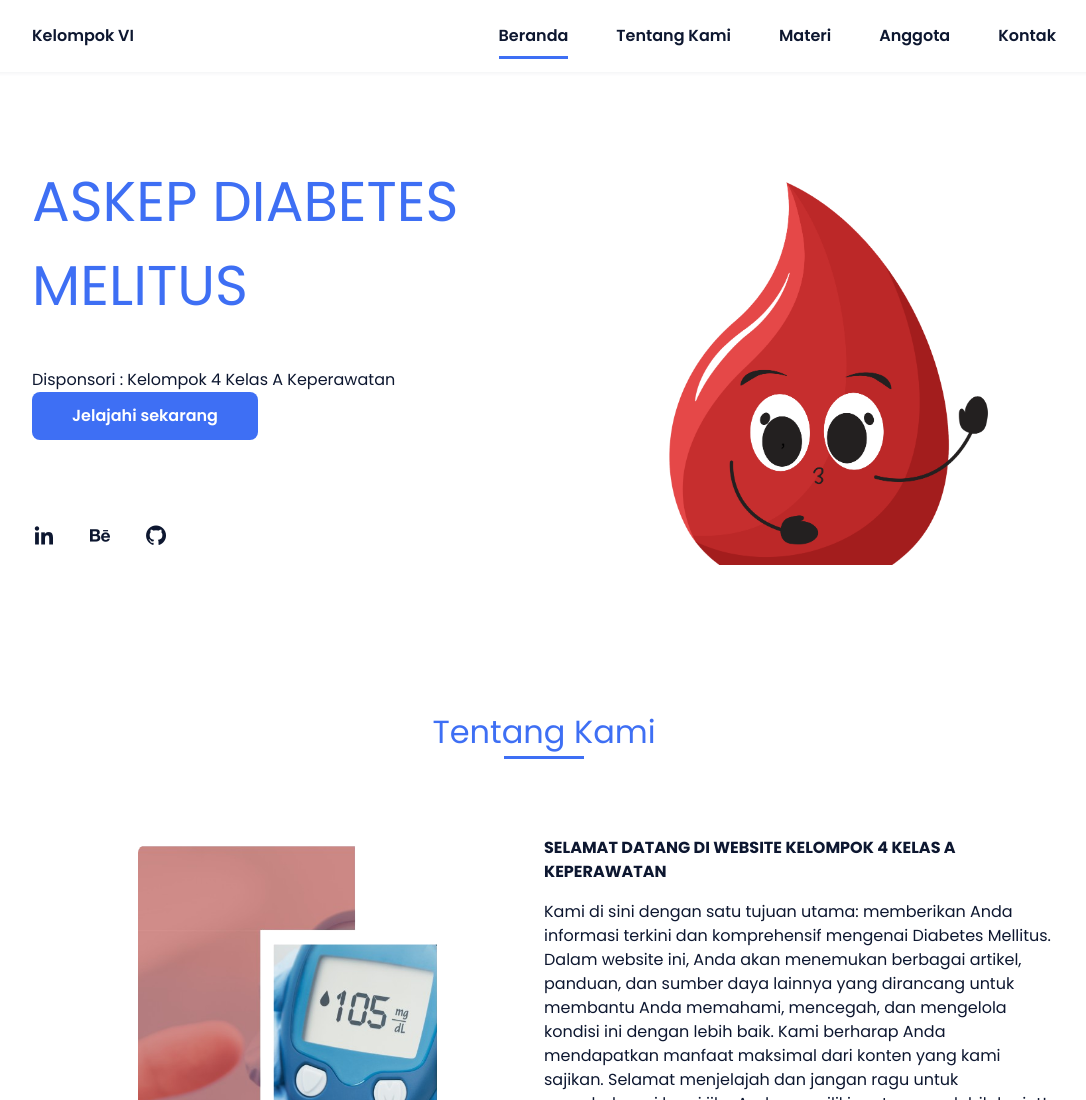
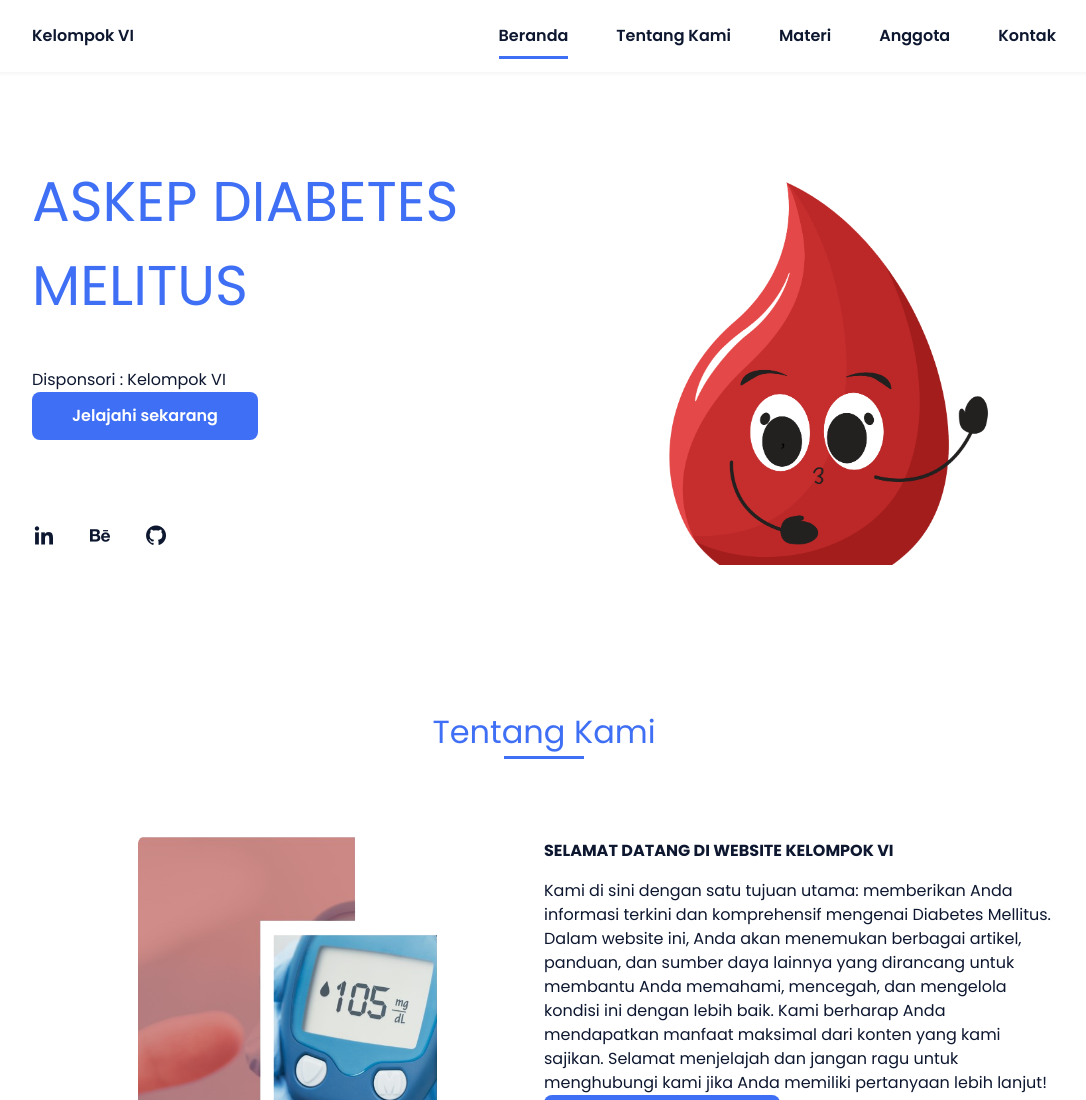
Before and after one commit to ruleksz/portfolio-03, a plain HTML site: page index.html in a window 1280 px wide. Shown: the top 1100 px of the page, without its empty margins (96-1182 px from the left). Drawn offline with nearby package versions, Linux system fonts and the light colour scheme.

Commit message:
Update index.html

```diff
--- a/index.html
+++ b/index.html
@@ -43,7 +43,7 @@
         <section class="home bd-grid" id="home">
             <div class="home__data">
                 <h1 class="home__title"><span class="home__title-color">ASKEP DIABETES <br> MELITUS</span></h1>
-                <p>Disponsori : Kelompok 4 Kelas A Keperawatan</p>
+                <p>Disponsori : Kelompok VI </p>
 
                 <a href="#about" class="button">Jelajahi sekarang</a>
             </div>
@@ -73,7 +73,7 @@
 
                 <div>
                     <h2 class="about__subtitle font-bold">SELAMAT DATANG DI
-                        WEBSITE KELOMPOK 4 KELAS A KEPERAWATAN</h2>
+                        WEBSITE KELOMPOK VI</h2>
                     <p class="about__text">Kami di sini dengan satu tujuan utama: memberikan Anda informasi terkini dan
                         komprehensif mengenai Diabetes Mellitus. Dalam website ini, Anda akan menemukan berbagai
                         artikel, panduan, dan sumber daya lainnya yang dirancang untuk membantu Anda memahami, mencegah,
```
